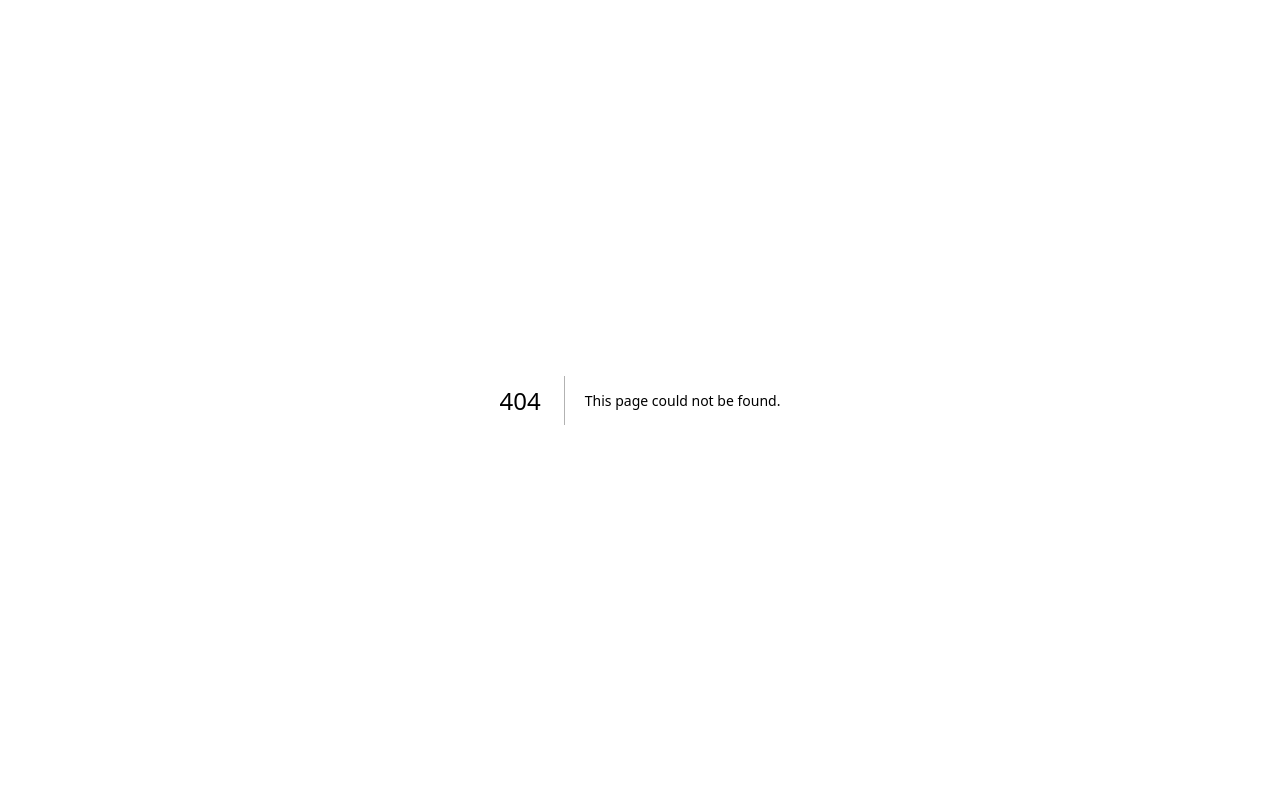
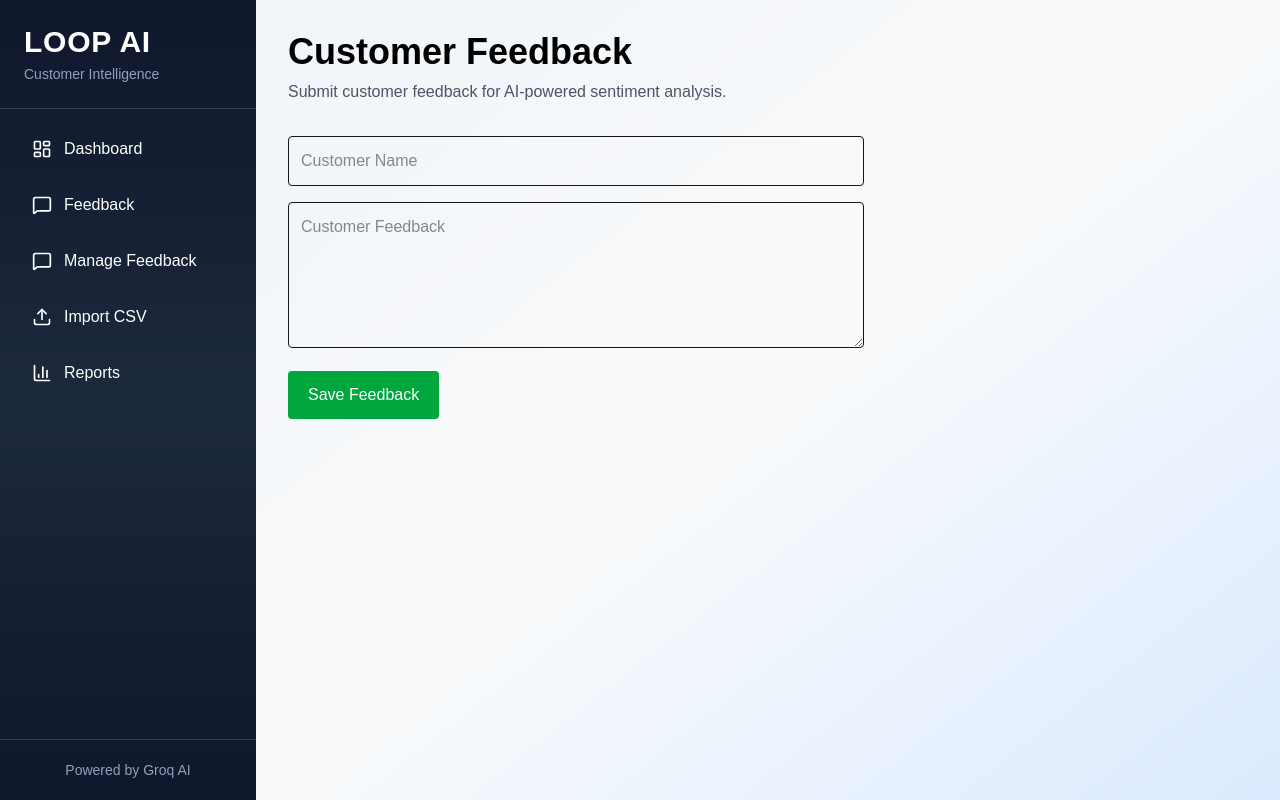
Before and after one commit to Akshay272002/loop-ai-customer-feedback, a Next.js app: page /dashboard/customer-feedback in a window 1280 px wide. Before the commit this address had no page. Built offline with nearby package versions, Linux system fonts and the light colour scheme.

Commit message:
Add customer feedback admin page

```diff
--- /dev/null
+++ b/app/dashboard/customer-feedback/page.tsx
@@ -0,0 +1,24 @@
+import Sidebar from "@/components/dashboard/Sidebar";
+import FeedbackForm from "@/components/feedback/FeedbackForm";
+
+export default function CustomerFeedbackPage() {
+  return (
+    <div className="flex">
+      {/* Sidebar */}
+      <Sidebar />
+
+      {/* Main Content */}
+      <main className="flex-1 min-h-screen bg-gradient-to-br from-slate-100 via-gray-50 to-blue-100 p-8">
+        <h1 className="text-4xl font-bold text-black mb-2">
+          Customer Feedback
+        </h1>
+
+        <p className="text-gray-600 mb-8">
+          Submit customer feedback for AI-powered sentiment analysis.
+        </p>
+
+        <FeedbackForm />
+      </main>
+    </div>
+  );
+}
--- a/components/dashboard/Sidebar.tsx
+++ b/components/dashboard/Sidebar.tsx
@@ -33,7 +33,7 @@ export default function Sidebar() {
         </Link>
 
         <Link
-          href="/dashboard/feedback"
+          href="/dashboard/customer-feedback"
           className="flex items-center gap-3 px-4 py-3 rounded-xl hover:bg-blue-700 transition-all duration-200 hover:translate-x-1"
         >
           <MessageSquare size={20} />
```
